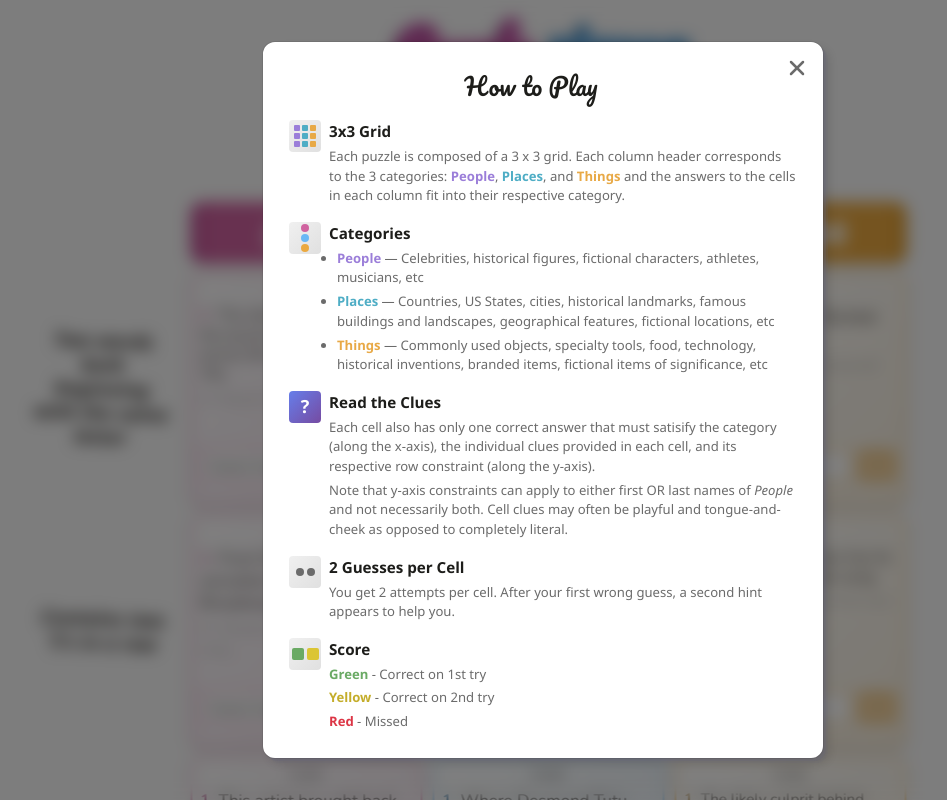
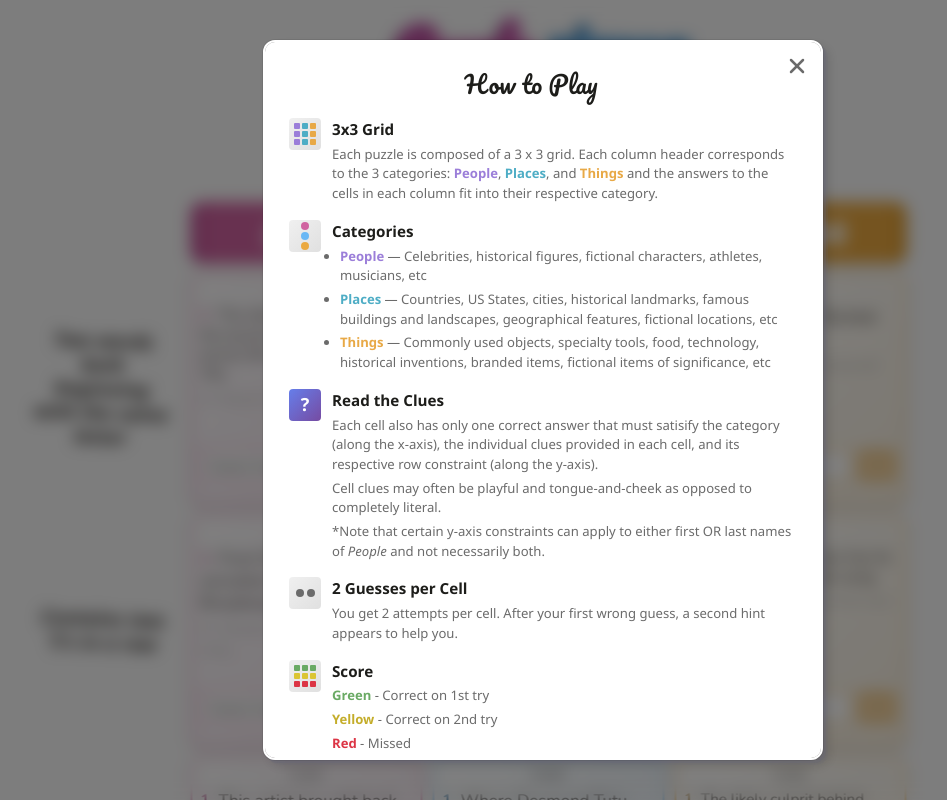
Before and after one commit to MarksGit98/people-places-things, a React (Vite) app: page / in a window 1280 px wide. Both pictures are taken after a click on the button "PLAY". Shown: the top 800 px of the page, without its empty margins (97-1044 px from the left). Built offline with nearby package versions, Linux system fonts and the light colour scheme; a web font is replaced by a local one.

Commit message:
minor visual update

```diff
--- a/src/components/HowToPlay/HowToPlay.css
+++ b/src/components/HowToPlay/HowToPlay.css
@@ -124,7 +124,7 @@
 .how-to-play__rule {
   display: flex;
   align-items: flex-start;
-  gap: var(--spacing-sm);
+  gap: calc(var(--spacing-sm) + 3px); /* 3px extra spacing between icon and text */
 }
 
 .how-to-play__icon {
@@ -237,21 +237,38 @@
 
 .how-to-play__icon--colors {
   background: linear-gradient(135deg, #f0f0f0 0%, #e0e0e0 100%);
-  gap: 3px;
 }
 
-.how-to-play__color-box {
-  width: 12px;
-  height: 12px;
-  border-radius: 2px;
+.how-to-play__score-grid {
+  display: grid;
+  grid-template-columns: repeat(3, 6px);
+  grid-template-rows: repeat(3, 6px);
+  gap: 2px;
 }
 
-.how-to-play__color-box--green {
+.how-to-play__score-grid span {
+  border-radius: 1px;
+}
+
+/* Top row - green */
+.how-to-play__score-grid span:nth-child(1),
+.how-to-play__score-grid span:nth-child(2),
+.how-to-play__score-grid span:nth-child(3) {
   background-color: var(--color-correct-1);
 }
 
-.how-to-play__color-box--yellow {
+/* Middle row - yellow */
+.how-to-play__score-grid span:nth-child(4),
+.how-to-play__score-grid span:nth-child(5),
+.how-to-play__score-grid span:nth-child(6) {
   background-color: var(--color-correct-2);
+}
+
+/* Bottom row - red */
+.how-to-play__score-grid span:nth-child(7),
+.how-to-play__score-grid span:nth-child(8),
+.how-to-play__score-grid span:nth-child(9) {
+  background-color: var(--color-incorrect);
 }
 
 .how-to-play__text {
@@ -326,7 +343,7 @@
   }
 
   .how-to-play__rule {
-    gap: var(--spacing-xs);
+    gap: calc(var(--spacing-xs) + 3px); /* 3px extra spacing between icon and text */
   }
 
   .how-to-play__icon {
@@ -382,7 +399,7 @@
   }
 
   .how-to-play__rule {
-    gap: 4px;
+    gap: 7px; /* 4px + 3px extra spacing between icon and text */
   }
 
   .how-to-play__icon {
--- a/src/components/HowToPlay/HowToPlay.tsx
+++ b/src/components/HowToPlay/HowToPlay.tsx
@@ -87,7 +87,8 @@ export function HowToPlay({ variant = 'card', onClose }: HowToPlayProps) {
           <div className="how-to-play__text">
             <strong>Read the Clues</strong>
             <p>Each cell also has only one correct answer that must satisify the category (along the x-axis), the individual clues provided in each cell, and its respective row constraint (along the y-axis).</p>
-             <p>Note that y-axis constraints can apply to either first OR last names of <i>People</i> and not necessarily both. Cell clues may often be playful and tongue-and-cheek as opposed to completely literal.</p>
+            <p>Cell clues may often be playful and tongue-and-cheek as opposed to completely literal.</p>
+             <p>*Note that certain y-axis constraints can apply to either first OR last names of <i>People</i> and not necessarily both.</p>
           </div>
         </div>
 
@@ -104,8 +105,11 @@ export function HowToPlay({ variant = 'card', onClose }: HowToPlayProps) {
 
         <div className="how-to-play__rule">
           <span className="how-to-play__icon how-to-play__icon--colors">
-            <span className="how-to-play__color-box how-to-play__color-box--green"></span>
-            <span className="how-to-play__color-box how-to-play__color-box--yellow"></span>
+            <span className="how-to-play__score-grid">
+              <span></span><span></span><span></span>
+              <span></span><span></span><span></span>
+              <span></span><span></span><span></span>
+            </span>
           </span>
           <div className="how-to-play__text">
             <strong>Score</strong>
```
Also changed, not shown: src/data/puzzles.json.
